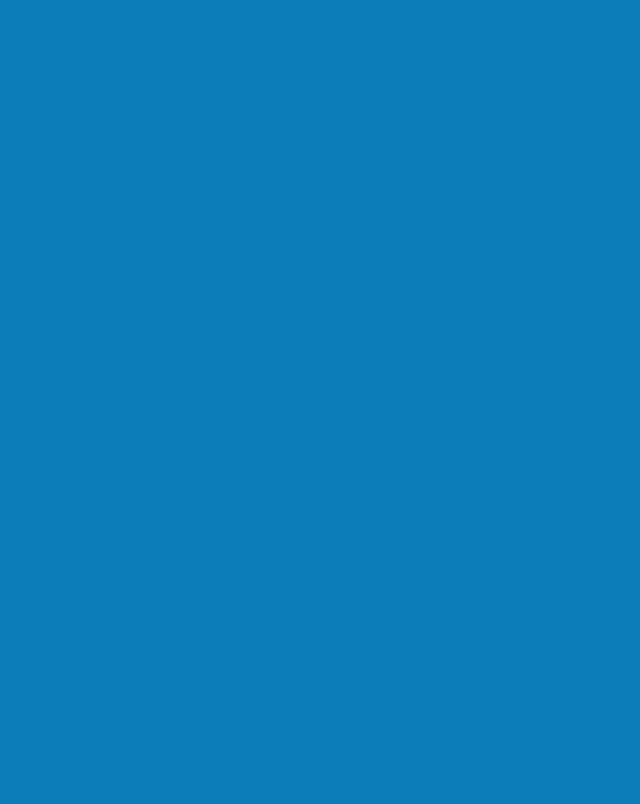
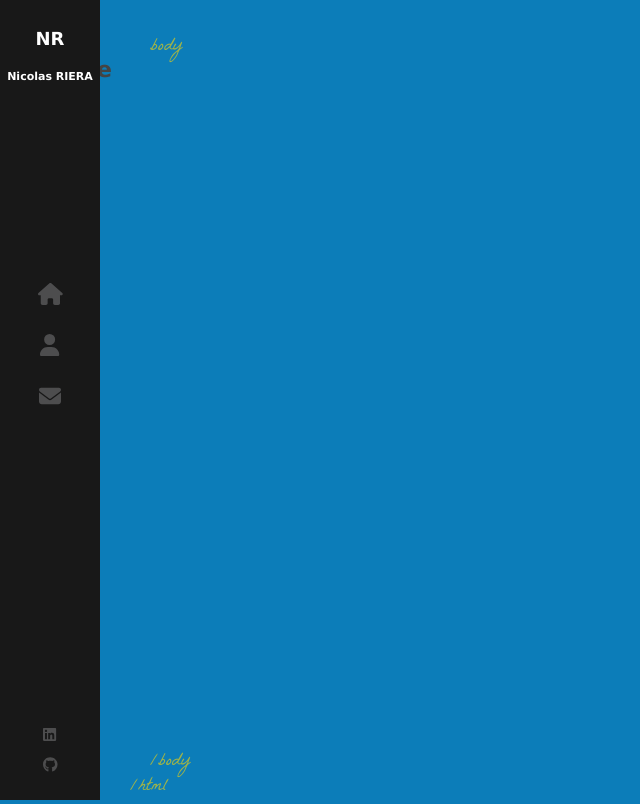
Before and after one commit to nicoriera/nicolas_riera_portfolio, a React (Create React App) app: page /about in a window 1280 px wide. Before the commit this address had no page. Shown: the whole page, without its empty margins (0-640 px from the left). Built offline with nearby package versions, Linux system fonts and the light colour scheme.

Commit message:
create component about and add route about

```diff
--- a/src/App.js
+++ b/src/App.js
@@ -4,6 +4,7 @@
 
 import Layout from "./components/Layout";
 import Home from "./components/Home";
+import About from "./components/About";
 
 import { library } from "@fortawesome/fontawesome-svg-core";
 import { faLinkedin, faGithub } from "@fortawesome/free-brands-svg-icons";
@@ -16,6 +17,7 @@
       <Routes>
         <Route path="/" element={<Layout />}>
           <Route index element={<Home />} />
+          <Route path="about" element={<About />} />
         </Route>
       </Routes>
     </>
--- /dev/null
+++ b/src/components/About/index.js
@@ -0,0 +1,20 @@
+import "./index.scss";
+
+import AnimatedLetters from "../AnimatedLetters";
+
+const About = () => {
+  return (
+    <div className="container about-page">
+      <div className="text-zone">
+        <h1>
+          <AnimatedLetters
+            strArray={["A", "b", "o", "u", "t", "", "m", "e"]}
+            idx={15}
+          />
+        </h1>
+      </div>
+    </div>
+  );
+};
+
+export default About;
--- a/src/components/AnimatedLetters/index.scss
+++ b/src/components/AnimatedLetters/index.scss
@@ -17,8 +17,8 @@
     }
 }
 
-@for $i from 1 through 42 {
+@for $i from 1 through 43 {
     .text-animate._#{$i} {
-        animation-delay: #{$i / 10}s;
+        animation-delay: #{$i / 15}s;
     }
 }
--- a/src/components/Home/index.js
+++ b/src/components/Home/index.js
@@ -27,6 +27,7 @@
     "p",
     "e",
     "r",
+    ".",
   ];
 
   useEffect(() => {
--- a/src/components/Layout/index.scss
+++ b/src/components/Layout/index.scss
@@ -37,5 +37,5 @@
     z-index: 1;
     transform-style: preserve-3d;
     animation: fadeIn 1s forwards;
-    animation-delay: 1s;
+    animation-delay: 1s
 }
```
Also changed, not shown: src/components/About/index.scss (added).
